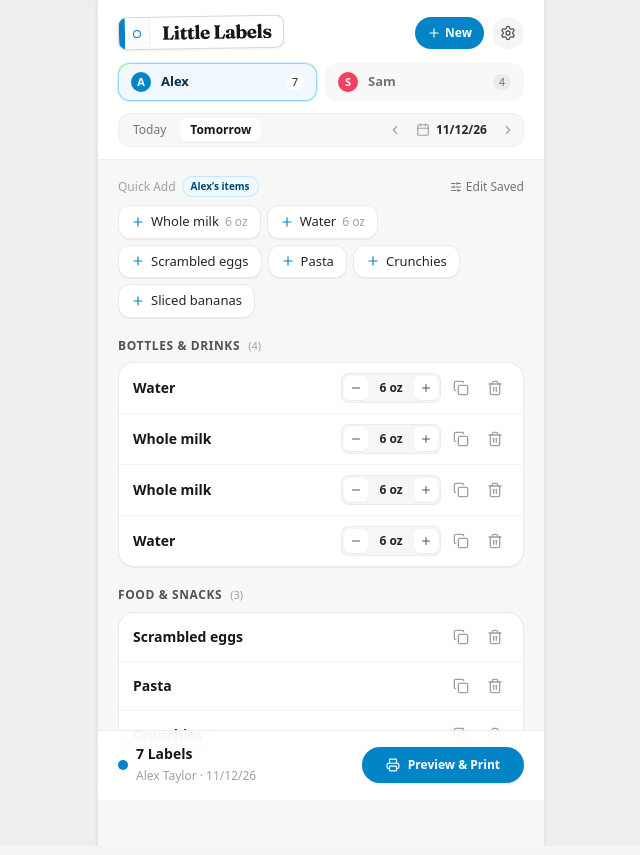
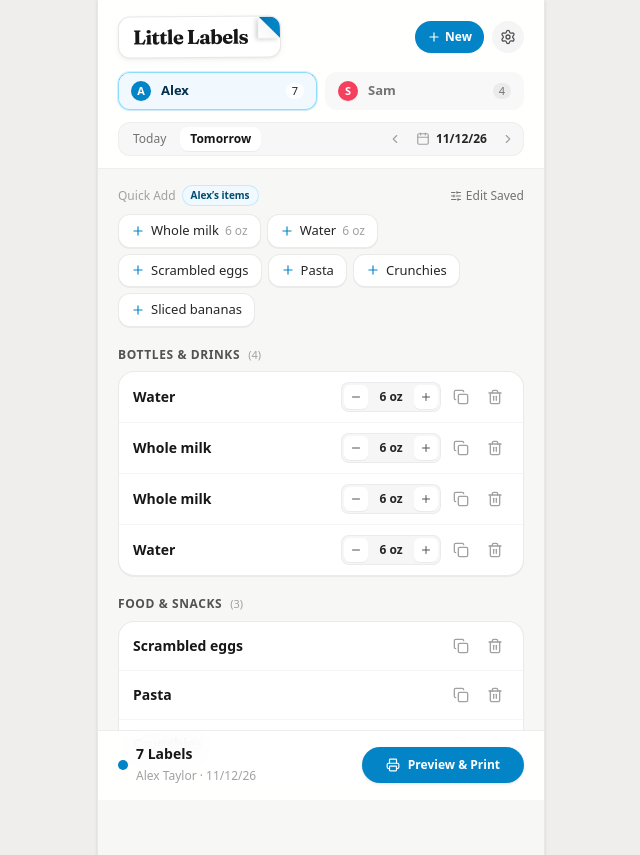
Before and after one commit to natezimm/little-labels, a React (Vite) app: page / in a window 1280 px wide. Shown: the whole page, without its empty margins (319-959 px from the left). Built offline with nearby package versions, Linux system fonts and the light colour scheme.

Commit message:
style: implement peeling corner sticker header (Option 1)

```diff
--- a/src/components/DailyLabelsScreen.tsx
+++ b/src/components/DailyLabelsScreen.tsx
@@ -179,22 +179,54 @@ export const DailyLabelsScreen: React.FC<DailyLabelsScreenProps> = ({
       {/* Clean iOS Header */}
       <header className="bg-white/90 backdrop-blur-md px-5 pt-4 pb-3 border-b border-neutral-200/60 sticky top-0 z-20">
         <div className="flex justify-between items-center mb-3.5">
-          {/* Title styled as a tactile die-cut physical label */}
-          <div className="inline-flex items-center bg-white border border-neutral-300/90 rounded-lg shadow-[0_1px_3px_rgba(0,0,0,0.06)] overflow-hidden -rotate-[1deg] hover:rotate-0 transition-transform duration-200 select-none">
-            {/* Left Child-Colored Accent Band */}
+          {/* Option 1: Peeling Corner Sticker Wordmark */}
+          <div
+            className="relative inline-flex items-center bg-white border border-neutral-200/90 rounded-xl shadow-[0_2px_6px_rgba(0,0,0,0.05),0_1px_2px_rgba(0,0,0,0.04)] pl-3.5 pr-8 py-2 -rotate-[0.5deg] hover:rotate-0 transition-transform duration-200 select-none group overflow-hidden"
+            title={`${activeChild.fullName} · Little Labels`}
+          >
+            {/* Exposed colored backing under the peeled corner */}
             <div
-              className="w-1.5 self-stretch transition-colors duration-300"
-              style={{ backgroundColor: activeChild.color }}
-            />
-            {/* Punched Tag Hole & Perforation Stub */}
-            <div className="px-2 py-2 flex items-center border-r border-dashed border-neutral-200/90 bg-neutral-50/50 self-stretch">
-              <span
-                className="w-2 h-2 rounded-full bg-[#F7F7F5] border-[1.5px] transition-colors duration-300"
-                style={{ borderColor: activeChild.color }}
+              className="absolute top-0 right-0 w-[22px] h-[22px] transition-colors duration-300"
+              style={{
+                backgroundColor: activeChild.color,
+                clipPath: 'polygon(0 0, 100% 0, 100% 100%)',
+              }}
+            >
+              {/* Subtle depth gradient along the diagonal crease */}
+              <div className="absolute inset-0 bg-gradient-to-br from-black/15 via-transparent to-transparent" />
+            </div>
+
+            {/* Folded corner flap curling over the sticker */}
+            <svg
+              className="absolute top-0 right-0 w-[22px] h-[22px] pointer-events-none drop-shadow-[-1.5px_1.5px_2px_rgba(0,0,0,0.18)] transition-transform duration-200 group-hover:scale-105"
+              viewBox="0 0 22 22"
+              fill="none"
+            >
+              <defs>
+                <linearGradient id="header-peel-flap-grad" x1="0%" y1="100%" x2="100%" y2="0%">
+                  <stop offset="0%" stopColor="#ffffff" />
+                  <stop offset="70%" stopColor="#f3f4f6" />
+                  <stop offset="100%" stopColor="#d1d5db" />
+                </linearGradient>
+              </defs>
+              <polygon
+                points="0,0 0,22 22,22"
+                fill="url(#header-peel-flap-grad)"
+                stroke="#e5e7eb"
+                strokeWidth="0.5"
               />
-            </div>
-            {/* Label Wordmark */}
-            <h1 className="font-brand text-[19px] font-bold tracking-tight text-neutral-900 leading-none px-3 py-1.5">
+              <line
+                x1="0"
+                y1="0"
+                x2="22"
+                y2="22"
+                stroke="rgba(255,255,255,0.85)"
+                strokeWidth="0.75"
+              />
+            </svg>
+
+            {/* Sticker wordmark */}
+            <h1 className="font-brand text-[20px] font-bold tracking-tight text-neutral-900 leading-none py-0.5">
               Little Labels
             </h1>
           </div>
```
